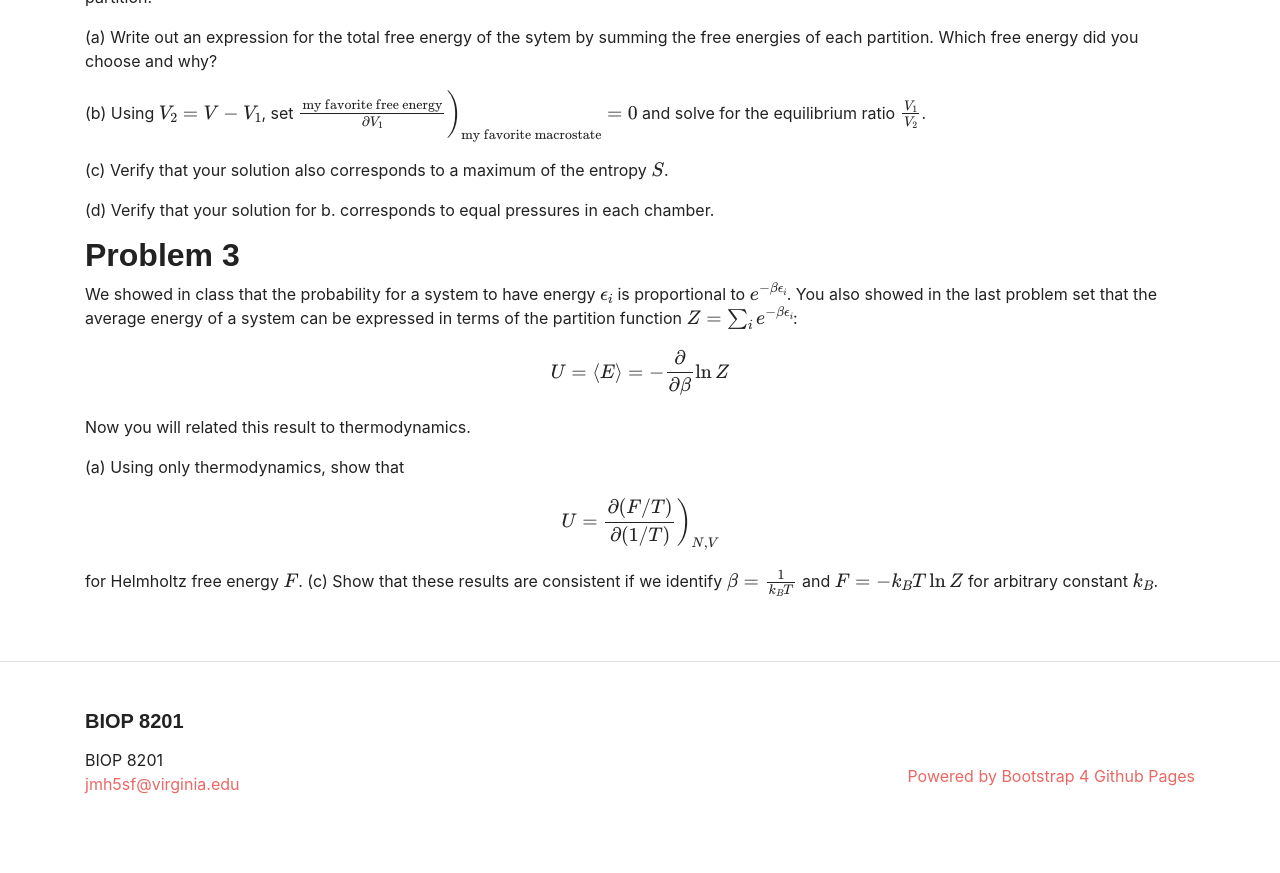
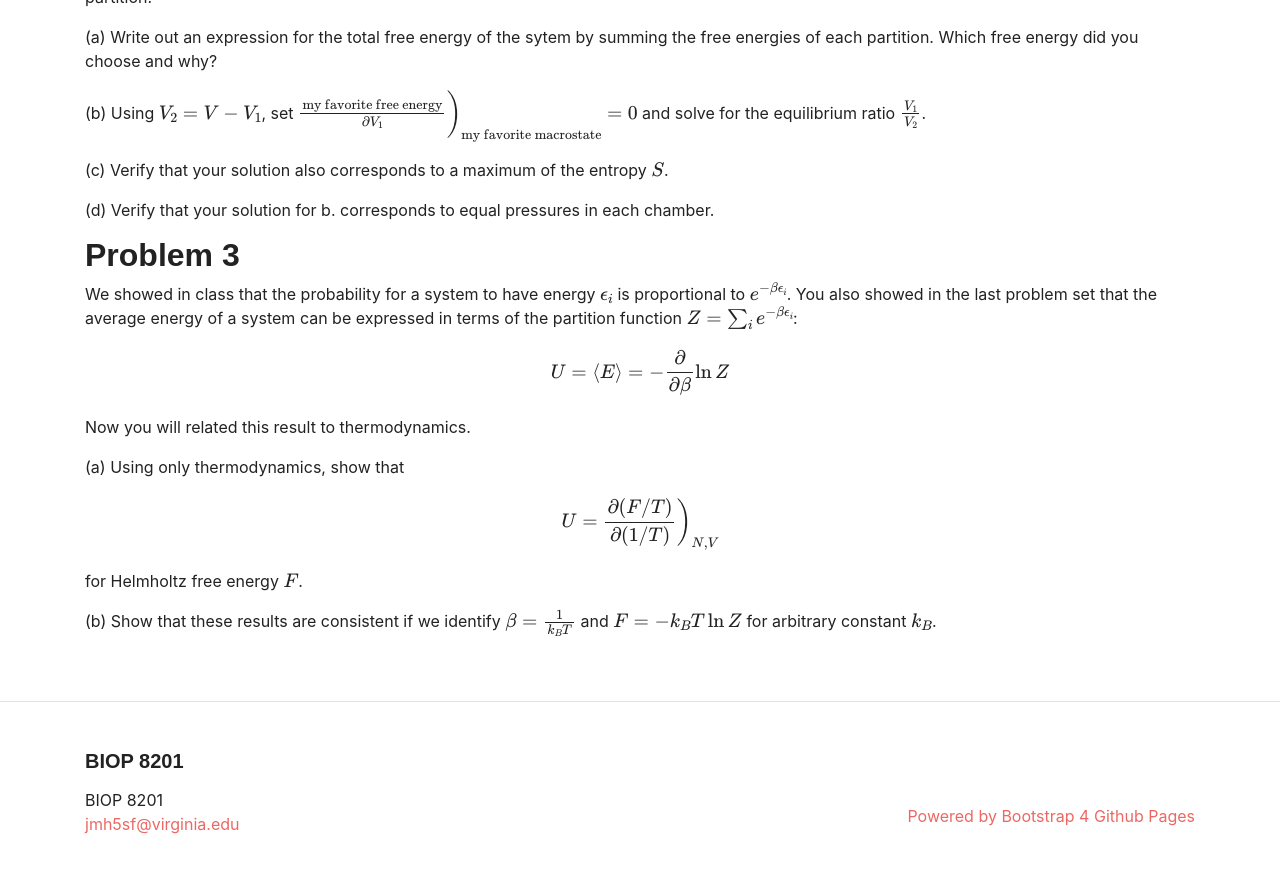
Before and after one commit to jmhays/biop-web, a Jekyll site: the page built from problem_sets/ps2.md, in a window 1280 px wide and 900 px high, scrolled down 753 px. Shown: the top 873 px of the window. Built offline with Jekyll 4.4.1, drawn with Linux system fonts in a browser that asks for light colours; some web fonts are replaced; formulas are drawn with MathJax 3.

Commit message:
Fix formatting

```diff
--- a/problem_sets/ps2.md
+++ b/problem_sets/ps2.md
@@ -39,4 +39,5 @@ Now you will related this result to thermodynamics.
 $$U = \frac{\partial (F/T)}{\partial (1/T)}\bigg)_{N,V}$$
 
 for Helmholtz free energy $$F$$.
-(c) Show that these results are consistent if we identify $$\beta = \frac{1}{k_B T}$$ and $$F = −k_B T \ln Z$$ for arbitrary constant $$k_B$$.
+
+(b) Show that these results are consistent if we identify $$\beta = \frac{1}{k_B T}$$ and $$F = −k_B T \ln Z$$ for arbitrary constant $$k_B$$.
```
